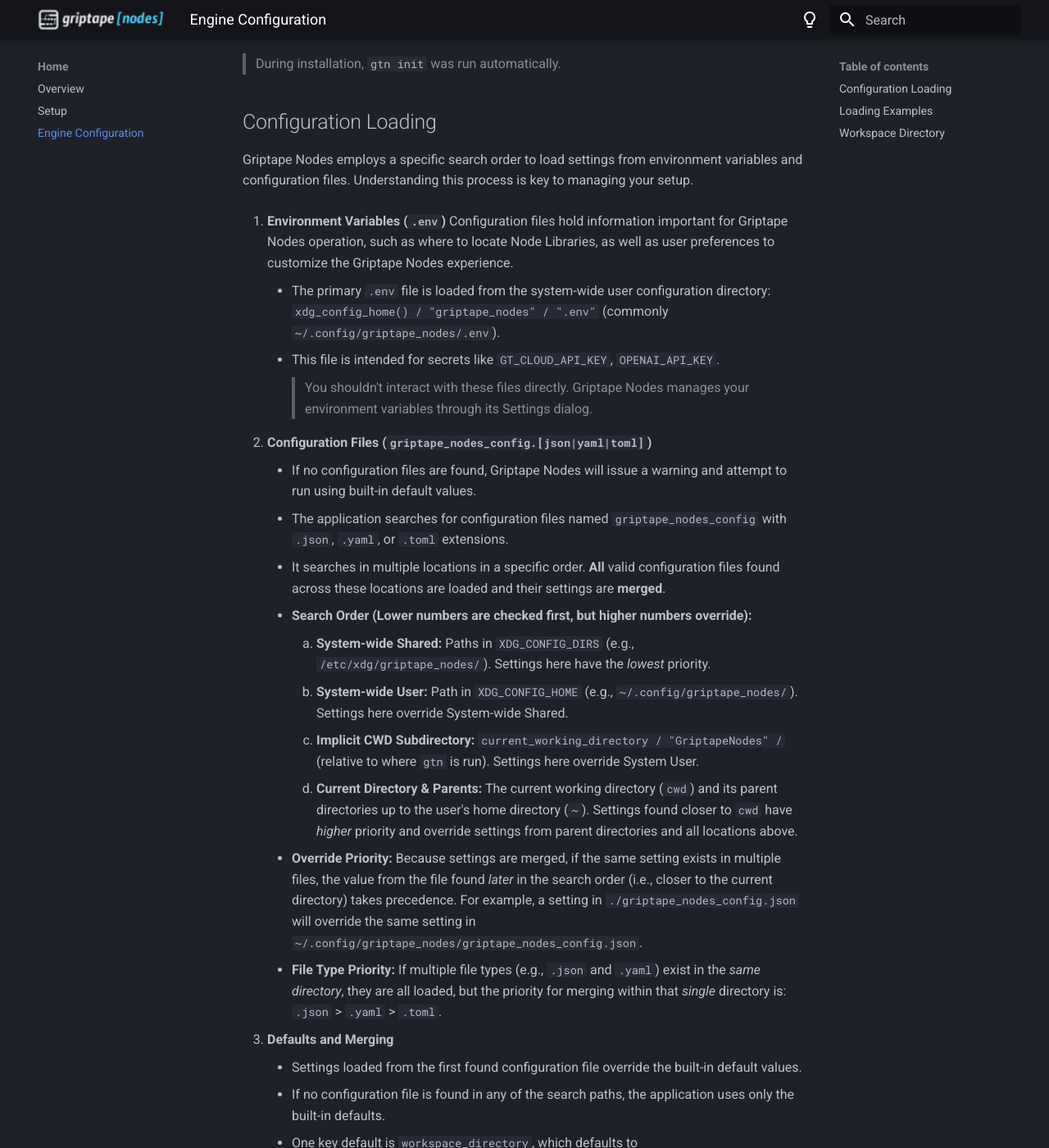
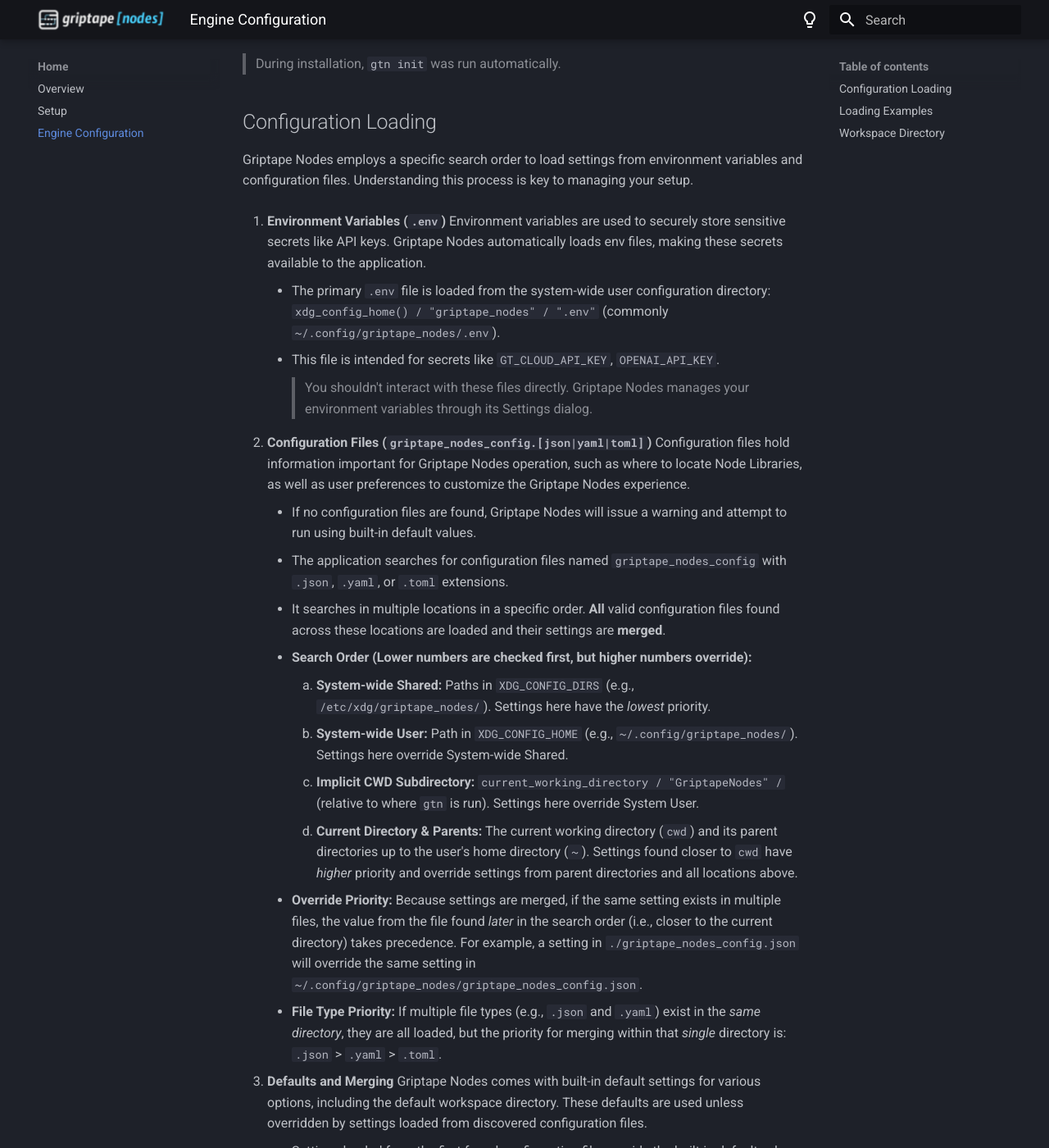
Before and after one commit to griptape-ai/griptape-nodes, an MkDocs documentation site: the page built from docs/configuration.md, in a window 1280 px wide and 1400 px high, scrolled down 281 px. Shown: the whole window at 82% size. Built offline with MkDocs 1.6.1 and Material for MkDocs 9.7.7, drawn with Linux system fonts in a browser that asks for light colours; some of the changed text lies outside the part shown.

Commit message:
fixed james super picky comments

```diff
--- a/docs/configuration.md
+++ b/docs/configuration.md
@@ -9,12 +9,14 @@
 Griptape Nodes employs a specific search order to load settings from environment variables and configuration files. Understanding this process is key to managing your setup.
 
 1.  **Environment Variables (`.env`)**
-Configuration files hold information important for Griptape Nodes operation, such as where to locate Node Libraries, as well as user preferences to customize the Griptape Nodes experience.
+Environment variables are used to securely store sensitive secrets like API keys. Griptape Nodes automatically loads env files, making these secrets available to the application.
+
     *   The primary `.env` file is loaded from the system-wide user configuration directory: `xdg_config_home() / "griptape_nodes" / ".env"` (commonly `~/.config/griptape_nodes/.env`).
     *   This file is intended for secrets like `GT_CLOUD_API_KEY`, `OPENAI_API_KEY`.
 > You shouldn't interact with these files directly. Griptape Nodes manages your environment variables through its Settings dialog.
 
 2.  **Configuration Files (`griptape_nodes_config.[json|yaml|toml]`)**
+Configuration files hold information important for Griptape Nodes operation, such as where to locate Node Libraries, as well as user preferences to customize the Griptape Nodes experience.
     *   If no configuration files are found, Griptape Nodes will issue a warning and attempt to run using built-in default values.
     *   The application searches for configuration files named `griptape_nodes_config` with `.json`, `.yaml`, or `.toml` extensions.
     *   It searches in multiple locations in a specific order. **All** valid configuration files found across these locations are loaded and their settings are **merged**.
@@ -27,11 +29,15 @@
     *   **File Type Priority:** If multiple file types (e.g., `.json` and `.yaml`) exist in the *same directory*, they are all loaded, but the priority for merging within that *single* directory is: `.json` > `.yaml` > `.toml`.
 
 3.  **Defaults and Merging**
+Griptape Nodes comes with built-in default settings for various options, including the default workspace directory. These defaults are used unless overridden by settings loaded from discovered configuration files.
+
     *   Settings loaded from the first found configuration file override the built-in default values.
     *   If no configuration file is found in any of the search paths, the application uses only the built-in defaults.
     *   One key default is `workspace_directory`, which defaults to `<current_working_directory>/GriptapeNodes` if not specified in a loaded configuration file.
 
 4.  **Runtime Management (`ConfigManager`)**
+After initial settings are loaded, the `ConfigManager` handles runtime operations using the final resolved configuration, particularly the workspace directory. It's responsible for saving user-specific changes, like registered scripts, back to a configuration file within the workspace.
+
     *   Once settings are loaded, the `ConfigManager` uses the final resolved `workspace_directory`.
     *   Modifications made at runtime (e.g., registering custom scripts) are typically saved by the `ConfigManager` into a `griptape_nodes_config.json` file located within this resolved `workspace_directory`.
 
```
Also changed, not shown: docs/index.md (+1 -1 lines).
